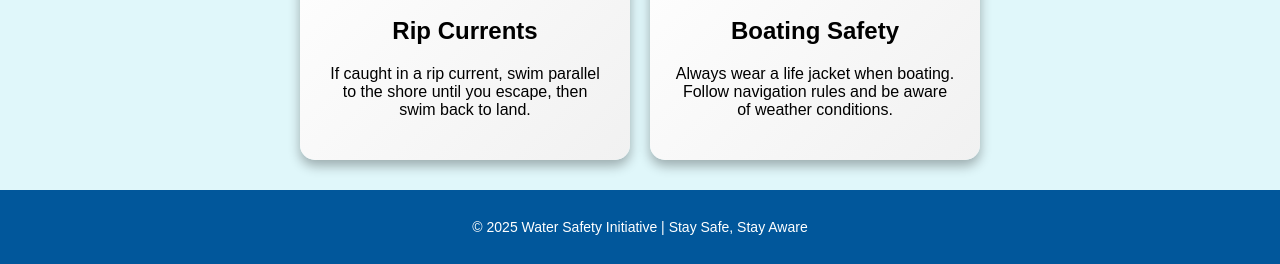
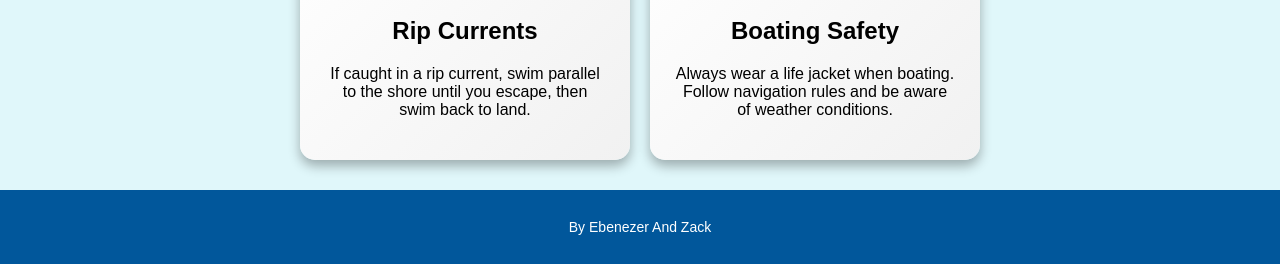
Before and after one commit to eben6030/WaterSafety, a plain HTML site: page index.html in a window 1280 px wide. Shown: the part 552-816 px from the top of the page. Drawn offline with Linux system fonts and the light colour scheme.

Commit message:
Update index.html

```diff
--- a/index.html
+++ b/index.html
@@ -41,7 +41,7 @@
         </section>
     </main>
     <footer class="footer">
-        <p>&copy; 2025 Water Safety Initiative | Stay Safe, Stay Aware</p>
+        <p>By Ebenezer And Zack</p>
     </footer>
 </body>
 </html>
```
